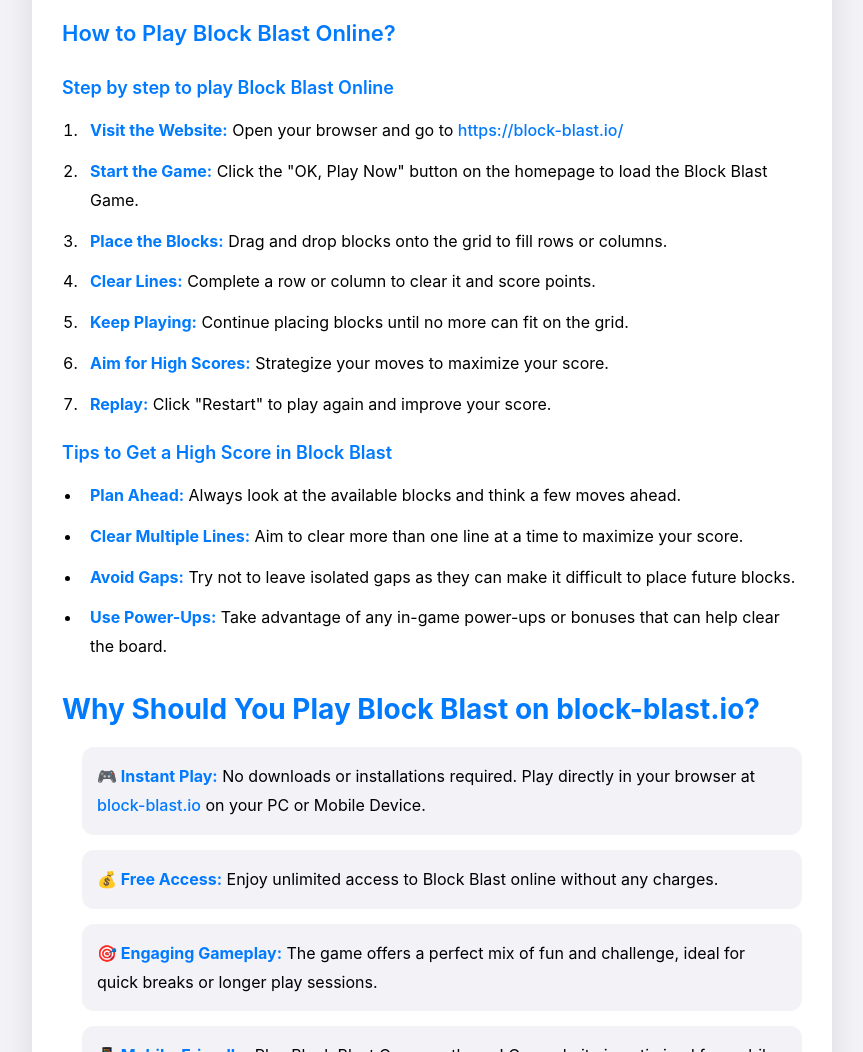
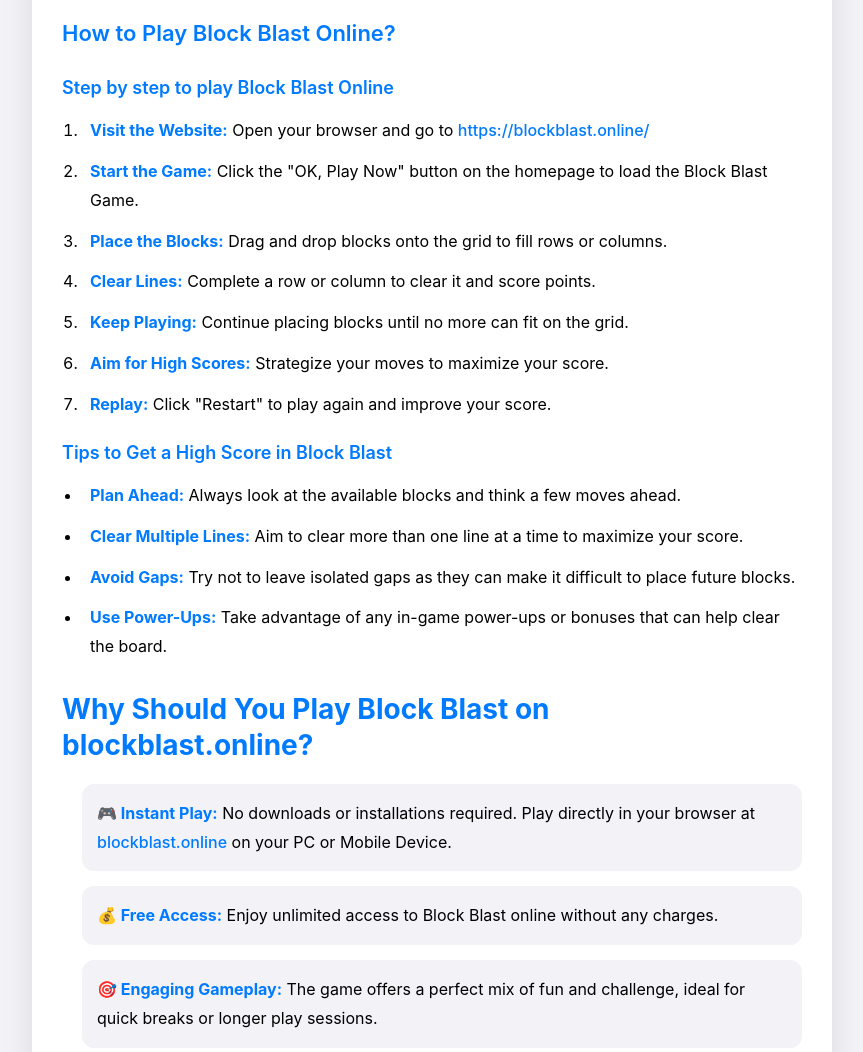
Before and after one commit to hriszc/blockblast, a plain HTML site: page index.html in a window 1280 px wide. Shown: the part 1920-2972 px from the top of the page, without its empty margins (208-1071 px from the left). Drawn offline with Linux system fonts and the light colour scheme.

Commit message:
修复分享问题

```diff
--- a/game.js
+++ b/game.js
@@ -589,7 +589,7 @@ function generateShareText() {
 
     return shareTemplate
         .replace('{score}', score)
-        .replace('{rank}', formattedRank) + '\n\nhttps://block-blast.io/';
+        .replace('{rank}', formattedRank) + '\n\nhttps://blockblast.online/';
 }
 
 function shareToTwitter() {
--- a/index.html
+++ b/index.html
@@ -80,7 +80,7 @@
     <article class="seo-content">
         <h2>Spread the Fun, Share with Friends!</h2>
         <p class="intro-text">
-            Welcome to <strong>block-blast.io</strong>, where puzzle enthusiasts and casual gamers alike gather to experience the thrill of Block Blast! Our platform offers a seamless, browser-based gaming experience that's both fun and challenging, perfect for anyone looking to test their skills.
+            Welcome to <strong>blockblast.online</strong>, where puzzle enthusiasts and casual gamers alike gather to experience the thrill of Block Blast! Our platform offers a seamless, browser-based gaming experience that's both fun and challenging, perfect for anyone looking to test their skills.
         </p>
 
         <h1>Block Blast</h1>
@@ -108,7 +108,7 @@
 
             <h4>Step by step to play Block Blast Online</h4>
             <ol class="steps-list">
-                <li><strong>Visit the Website:</strong> Open your browser and go to <a href="https://block-blast.io/" target="_blank" rel="noopener">https://block-blast.io/</a></li>
+                <li><strong>Visit the Website:</strong> Open your browser and go to <a href="https://blockblast.online/" target="_blank" rel="noopener">https://blockblast.online/</a></li>
                 <li><strong>Start the Game:</strong> Click the "OK, Play Now" button on the homepage to load the Block Blast Game.</li>
                 <li><strong>Place the Blocks:</strong> Drag and drop blocks onto the grid to fill rows or columns.</li>
                 <li><strong>Clear Lines:</strong> Complete a row or column to clear it and score points.</li>
@@ -127,9 +127,9 @@
         </section>
 
         <section class="content-section">
-            <h2>Why Should You Play Block Blast on block-blast.io?</h2>
+            <h2>Why Should You Play Block Blast on blockblast.online?</h2>
             <ul class="features-list">
-                <li><strong>🎮 Instant Play:</strong> No downloads or installations required. Play directly in your browser at <a href="https://block-blast.io/" target="_blank" rel="noopener">block-blast.io</a> on your PC or Mobile Device.</li>
+                <li><strong>🎮 Instant Play:</strong> No downloads or installations required. Play directly in your browser at <a href="https://blockblast.online/" target="_blank" rel="noopener">blockblast.online</a> on your PC or Mobile Device.</li>
                 <li><strong>💰 Free Access:</strong> Enjoy unlimited access to Block Blast online without any charges.</li>
                 <li><strong>🎯 Engaging Gameplay:</strong> The game offers a perfect mix of fun and challenge, ideal for quick breaks or longer play sessions.</li>
                 <li><strong>📱 Mobile-Friendly:</strong> Play Block Blast Game on the go! Our website is optimized for mobile devices, ensuring a smooth gaming experience on any platform.</li>
```
Also changed, not shown: index_old.html (+4 -4 lines), 2 other files.
